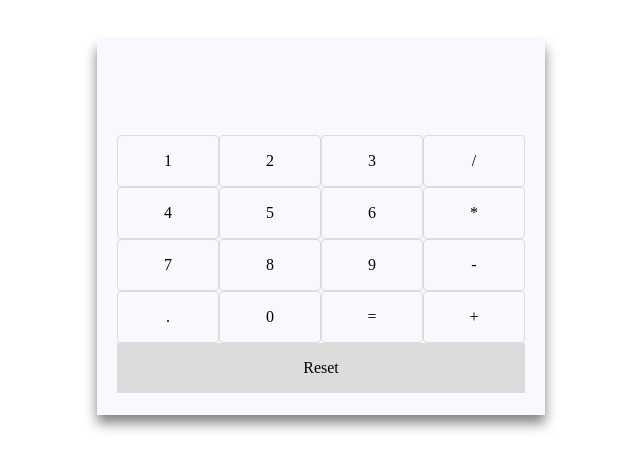
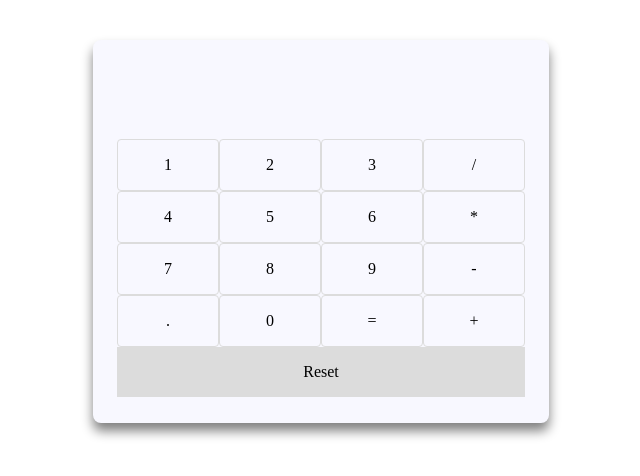
Before and after one commit to juan1018pineda/calculator, a plain HTML site: page index.html in a window 1280 px wide. Shown: the whole page, without its empty margins (319-959 px from the left). Drawn offline with Linux system fonts and the light colour scheme.

Commit message:
Style enhancements

```diff
--- a/style.css
+++ b/style.css
@@ -3,8 +3,9 @@
     height: 335px;
     margin: 40px auto;
     box-shadow: 0 8px 12px gray;
-    padding: 20px;
+    padding: 24px;
     background-color: ghostwhite;
+    border-radius: 8px;
 }
 
 .operations {
```
